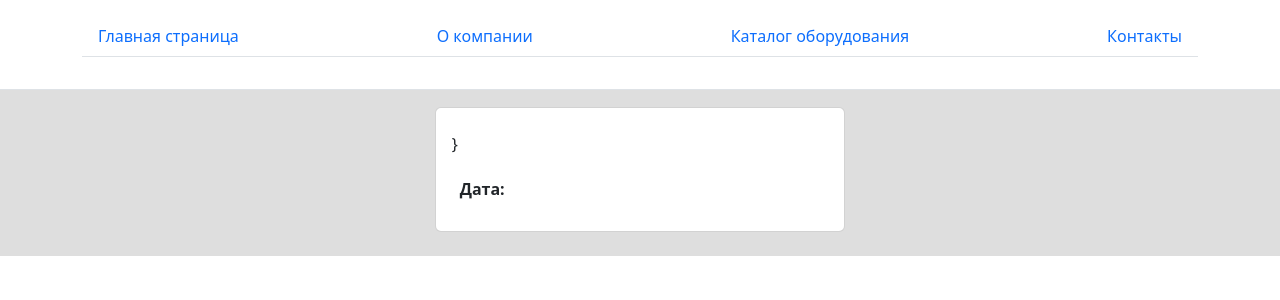
After one commit to TvoiConfig/pmz-skess, a Django app: template about/templates/about.html in a window 1280 px wide. The commit adds this page. Shown: the top 300 px of the page. Run offline with Django 4.2, Linux system fonts and the light colour scheme; the template is opened without the code that fills it, so the values that code supplies are empty; some libraries are stand-ins or nearby versions.

Commit message:
add about

```diff
--- /dev/null
+++ b/about/templates/about.html
@@ -0,0 +1,25 @@
+{% extends 'main/general.html' %}
+{% load crispy_forms_tags %}
+{% block title %}О нас{% endblock  %}
+
+{% block  body %}
+{% load static %}
+
+    <div class="col-12 col-lg-19 m-0 mb-0 p-0 photoPostCard">
+    <div class="row align-items-center">
+    <div class="col-12 col-md-0">
+    <div class="row" data-masonry="{&quot;percentPosition&quot;: true }" style="position: relative; height: auto;">
+    <div class="col-sm-6 col-lg-4 mb-4" style="margin:17px auto 7px;">
+      <div class="card">
+        <div class="card-body">
+          <h5 class="card-title"></h5>
+          <p class="card-text">}</p>
+            <h6 class="fw-bold p-2">Дата: <span class="fw-normal"></span></h6>
+        </div>
+      </div>
+    </div>
+    </div>
+    </div>
+    </div>
+
+{% endblock %}
--- /dev/null
+++ b/about/urls.py
@@ -0,0 +1,8 @@
+from django.urls import path
+from . import views
+from django.conf import settings
+from django.conf.urls.static import static
+
+urlpatterns = [
+    path('', views.about, name='about'),
+]
--- a/about/views.py
+++ b/about/views.py
@@ -1,3 +1,5 @@
 from django.shortcuts import render
+from .models import *
 
-# Create your views here.
+def about(request):
+    return render(request, 'about/about.html')
--- a/main/templates/main/general.html
+++ b/main/templates/main/general.html
@@ -38,7 +38,7 @@
             <div class="nav-scroller py-1 mb-3 border-bottom">
           <nav class="nav nav-underline justify-content-between">
             <a class="nav-item nav-link link-body-emphasis active" href="{% url 'index' %}">Главная страница</a>
-            <a class="nav-item nav-link link-body-emphasis active" href="">О компании</a>
+            <a class="nav-item nav-link link-body-emphasis active" href="{% url 'about' %}">О компании</a>
             <a class="nav-item nav-link link-body-emphasis" href="{% url 'menu:menu' %}">Каталог оборудования</a>
             <a class="nav-item nav-link link-body-emphasis" href="">Контакты</a>
         </div>
--- a/pmz/settings.py
+++ b/pmz/settings.py
@@ -35,6 +35,7 @@ INSTALLED_APPS = [
     'main',
     'core',
     'menu',
+    'about',
     'django.contrib.admin',
     'django.contrib.auth',
     'django.contrib.contenttypes',
--- a/pmz/urls.py
+++ b/pmz/urls.py
@@ -26,5 +26,5 @@ urlpatterns = [
     path('admin/', admin.site.urls),
     path('', include('main.urls')),
     path('menu/', include('menu.urls')),
-
+    path('about/', include('about.urls')),
 ] + static(settings.MEDIA_URL, document_root = settings.MEDIA_ROOT)
```
